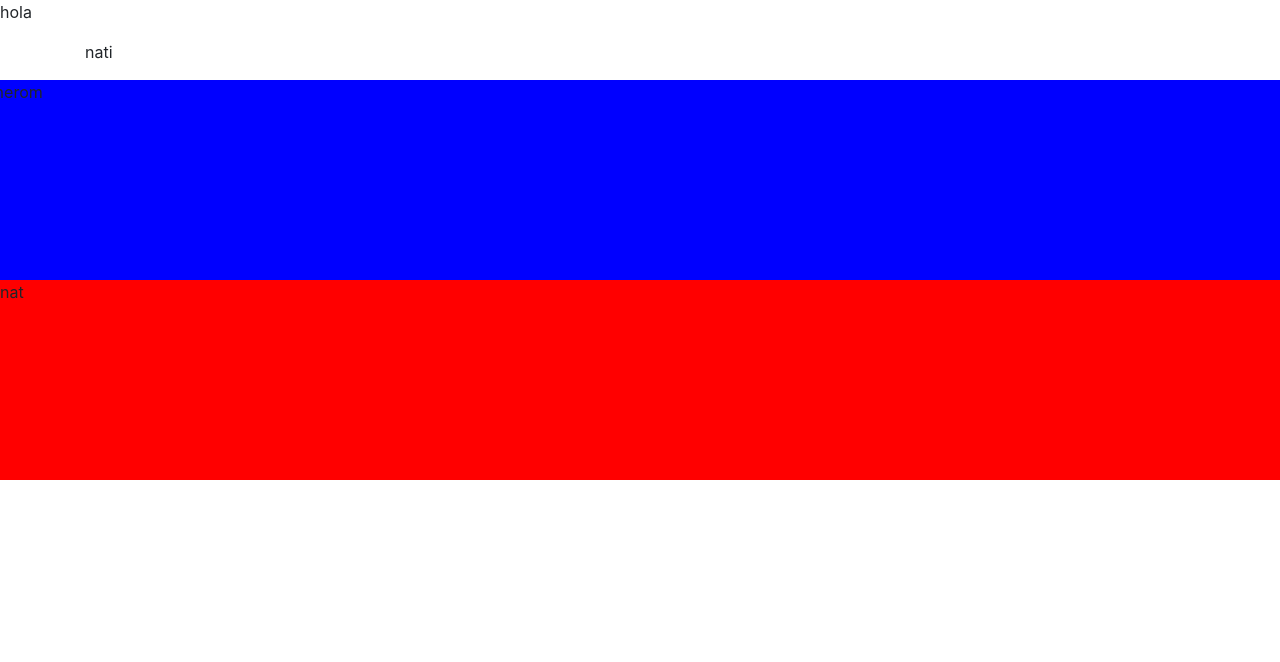
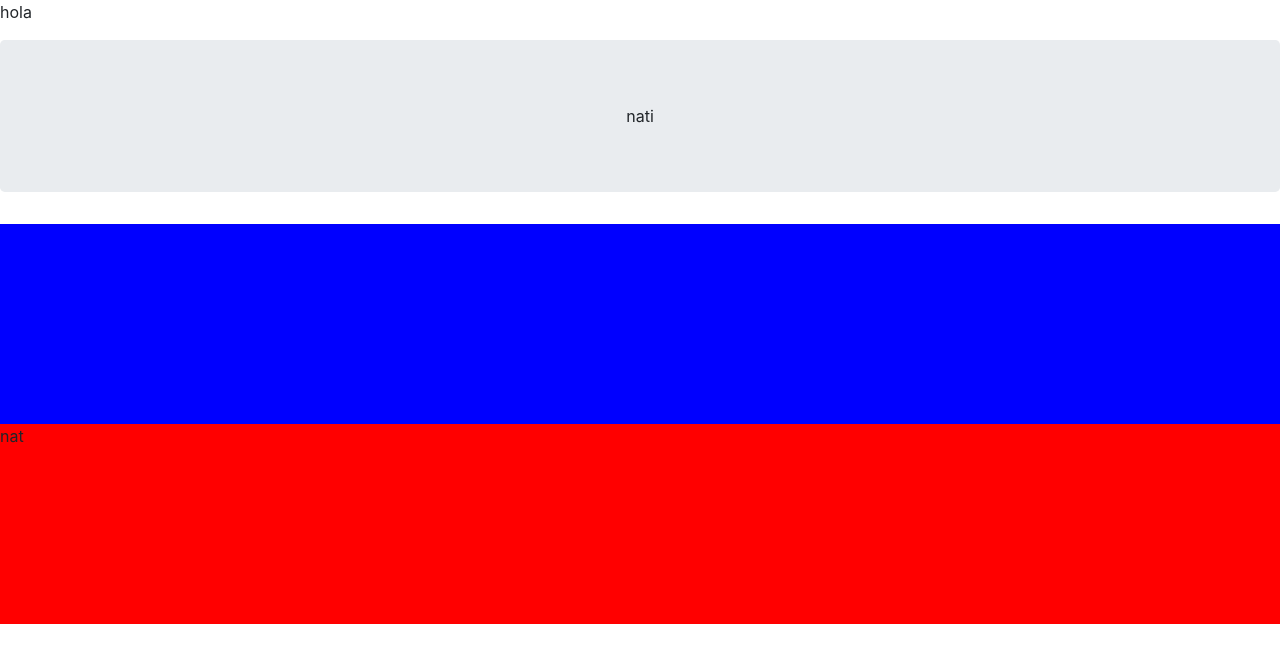
Before and after one commit to LinaNataliaMoreno/holberton-learning_web_programming, a plain HTML site: page layout.html in a window 1280 px wide. Drawn offline with nearby package versions, Linux system fonts and the light colour scheme.

Commit message:
Update layout.html

```diff
--- a/layout.html
+++ b/layout.html
@@ -8,14 +8,17 @@
 <p>hola</p>
 </head>
 <body>
+  <div class="jumbotron">
+  <center>
+  nati
+  </center>
+  </div>
 <div class="container">
-<p>nati</p>
 </div>
 <div class="row" style="background-color:blue;height:200px;">
-<p>onerom</p>
 </div>
 <div class="column" style="background-color:red;height:200px;">
-<p>nat</p>
+nat
 </div>
 </body>
 </html>
```
